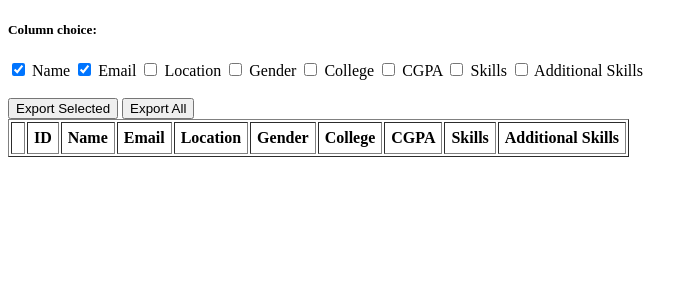
After one commit to ankitabitpastel-tech/CV-and-AI-summary-feedback, a Django app: page /list in a window 1280 px wide. The commit adds this page. Shown: the top 300 px of the page, without its empty margins (0-698 px from the left). Run offline with Django 5.2, Linux system fonts and the light colour scheme; lists and menus that the app fills with data are empty.

Commit message:
new updates on column select and img and pdf saving

```diff
--- a/my_app/urls.py
+++ b/my_app/urls.py
@@ -7,5 +7,9 @@ urlpatterns = [
 
     path('', views.summary_suggestion_view, name='summary_suggestion'),
     path('skills', views.skills_suggestion_view, name='skills_suggestion'),
+    path('list', views.user_list, name='user_list'),
+    path('export/users/csv/', views.export_users_csv, name='export_users_csv'),
+
+
 
 ]
--- a/my_app/views.py
+++ b/my_app/views.py
@@ -1,4 +1,4 @@
-from django.http import Http404, JsonResponse
+from django.http import Http404, JsonResponse, HttpResponse
 from django.shortcuts import render
 from django.conf import settings
 from .models import *
@@ -9,6 +9,7 @@ import google.generativeai as genai
 
 from django.shortcuts import render, get_object_or_404
 from django.http import Http404
+import csv
 # from .models import User, UserAdditionals
 
 
@@ -156,3 +157,84 @@ def skills_suggestion_view(request):
         request,
         "skill_suggestion.html"
     )
+
+def user_list(request):
+    users = User.objects.all()
+    additionals_map = {
+        int(ua.user_id) :ua
+        for ua in UserAdditionals.objects.all()
+
+    }
+    user_data = []
+    for user in users:
+        user_data.append({
+            'user': user,
+            'additionals': additionals_map.get(user.id)
+        })
+    return render(request, 'user_list.html' ,{
+        'user_data':user_data
+    })
+
+
+def export_users_csv(request):
+    TABLE_COLUMNS = [
+    "name",
+    "email",
+    "location",
+    "gender",
+    "college",
+    "cgpa",
+    "skills",
+    "additional_skills",
+]
+
+
+    export_type = request.POST.get("export_type", "selected")
+
+    selected_columns = request.POST.getlist("columns")
+    if export_type == "all":
+            selected_columns = TABLE_COLUMNS
+            users = User.objects.all()
+            additionals = UserAdditionals.objects.all()
+    else:
+        selected_user_ids = request.POST.getlist("user_ids")
+        users = User.objects.filter(id__in=selected_user_ids)
+        additionals = UserAdditionals.objects.filter(user_id__in=selected_user_ids)
+
+    additionals_map = {
+        ua.user_id: ua for ua in additionals
+    }
+
+    response = HttpResponse(content_type="text/csv")
+    response["Content-Disposition"] = 'attachment; filename="users.csv"'
+
+    writer = csv.writer(response)
+
+
+    writer.writerow([col.upper() for col in selected_columns])
+
+    for user in users:
+        ua = additionals_map.get(user.id)
+        row = []
+
+        for col in selected_columns:
+            if col == "name":
+                row.append(f"{user.first_name} {user.last_name}")
+            elif col == "email":
+                row.append(user.email)
+            elif col == "location":
+                row.append(ua.location if ua else "-")
+            elif col == "gender":
+                row.append(ua.gender if ua else "-")
+            elif col == "college":
+                row.append(ua.college if ua else "-")
+            elif col == "cgpa":
+                row.append(ua.cgpa if ua else "-")
+            elif col == "skills":
+                row.append(ua.skills if ua and ua.skills else "-")
+            elif col == "additional_skills":
+                row.append(ua.additional_skills if ua and ua.skills else "-")
+
+        writer.writerow(row)
+
+    return response
--- /dev/null
+++ b/templates/user_list.html
@@ -0,0 +1,91 @@
+<!DOCTYPE html>
+<html lang="en">
+<head>
+    <meta charset="UTF-8">
+    <meta name="viewport" content="width=device-width, initial-scale=1.0">
+    <title>Document</title>
+</head>
+<body>
+
+    <form id="exportForm" method="POST" action="{% url 'export_users_csv' %}">
+    {% csrf_token %}
+
+    <div>
+        <h5>Column choice:</h5>
+        <label><input type="checkbox" name="columns" value="name" checked> Name</label>
+        <label><input type="checkbox" name="columns" value="email" checked> Email</label>
+        <label><input type="checkbox" name="columns" value="location"> Location</label>
+        <label><input type="checkbox" name="columns" value="gender"> Gender</label>
+        <label><input type="checkbox" name="columns" value="college"> College</label>
+        <label><input type="checkbox" name="columns" value="cgpa"> CGPA</label>
+        <label><input type="checkbox" name="columns" value="skills"> Skills</label>
+        <label><input type="checkbox" name="columns" value="additional_skills"> Additional Skills</label>
+
+    </div>
+
+    <br>
+
+    <button type="submit" name="export_type" value="selected">Export Selected</button>
+
+    <button type="submit" name="export_type" value="all">
+        Export All
+    </button>
+
+    <table border="1" cellpadding="6">
+    <thead>
+        <tr>
+            <th></th>
+            <th>ID</th>
+            <th>Name</th>
+            <th>Email</th>
+            <th>Location</th>
+            <th>Gender</th>
+            <th>College</th>
+            <th>CGPA</th>
+            <th>Skills</th>
+            <th>Additional Skills</th>
+
+        </tr>
+    </thead>
+    <tbody>
+        {% for row in user_data %}
+        <tr>
+            <td><input type="checkbox" name="user_ids" value="{{ row.user.id }}"></td>
+            <td>{{ row.user.id }}</td>
+            <td>{{ row.user.first_name }} {{ row.user.last_name }}</td>
+            <td>{{ row.user.email }}</td>
+
+            <td>{{ row.additionals.location|default:"-" }}</td>
+            <td>{{ row.additionals.gender|default:"-" }}</td>
+            <td>{{ row.additionals.college|default:"-" }}</td>
+            <td>{{ row.additionals.cgpa|default:"-" }}</td>
+
+            <td>
+                {% if row.additionals and row.additionals.skills %}
+                    {{ row.additionals.skills|join:", " }}
+                {% else %}
+                    -
+                {% endif %}
+            </td>
+            <td>
+                {% if row.additionals and row.additionals.additional_skills %}
+                    {{ row.additionals.additional_skills|join:", " }}
+                {% else %}
+                    -
+                {% endif %}
+            </td>
+        </tr>
+        {% endfor %}
+    </tbody>
+</table>
+</form>
+<!-- <script>
+document.querySelector('[value="all"]').addEventListener("click", function () {
+    document.querySelectorAll('input[name="columns"]').forEach(cb => {
+        cb.checked = true;
+    });
+});
+</script> -->
+
+</body>
+</html>
```
Also changed, not shown: templates/skill_suggestion.html (+58 -0 lines), templates/summary_suggestion.html (+81 -0 lines).
